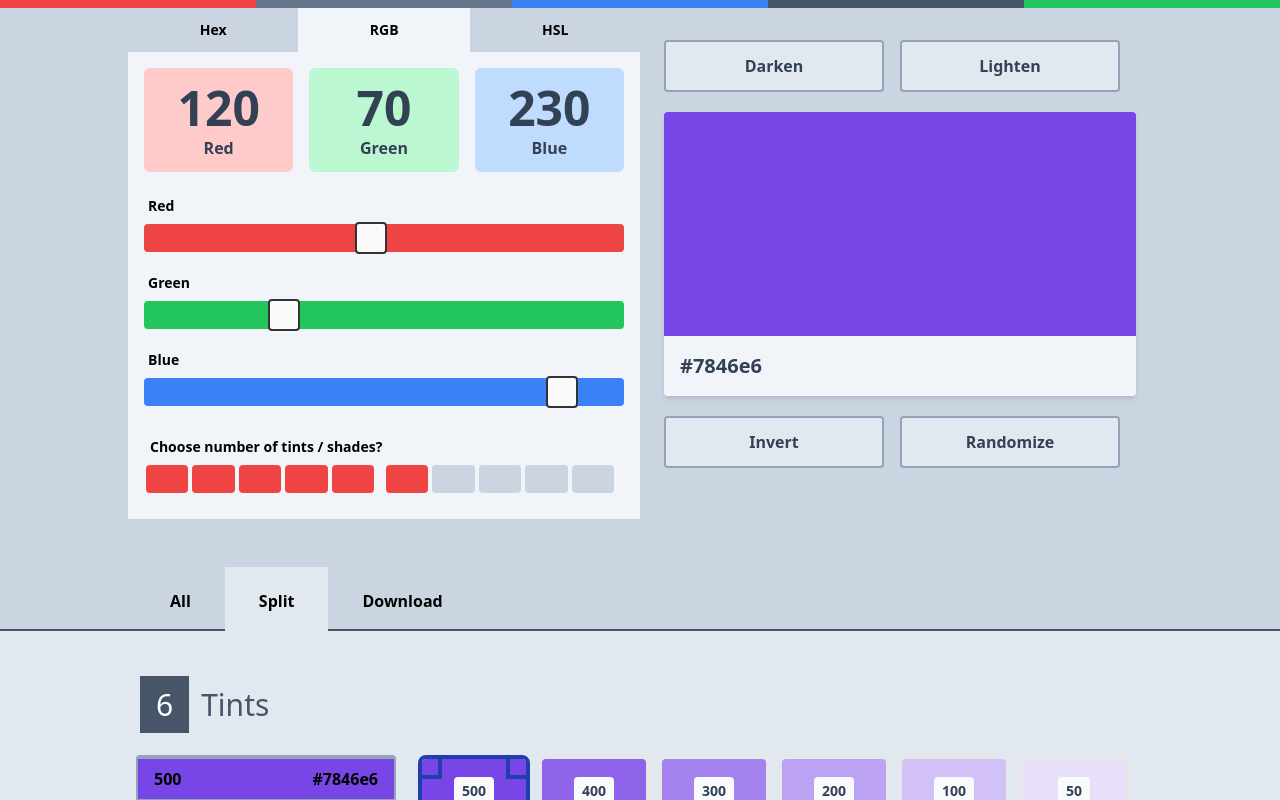
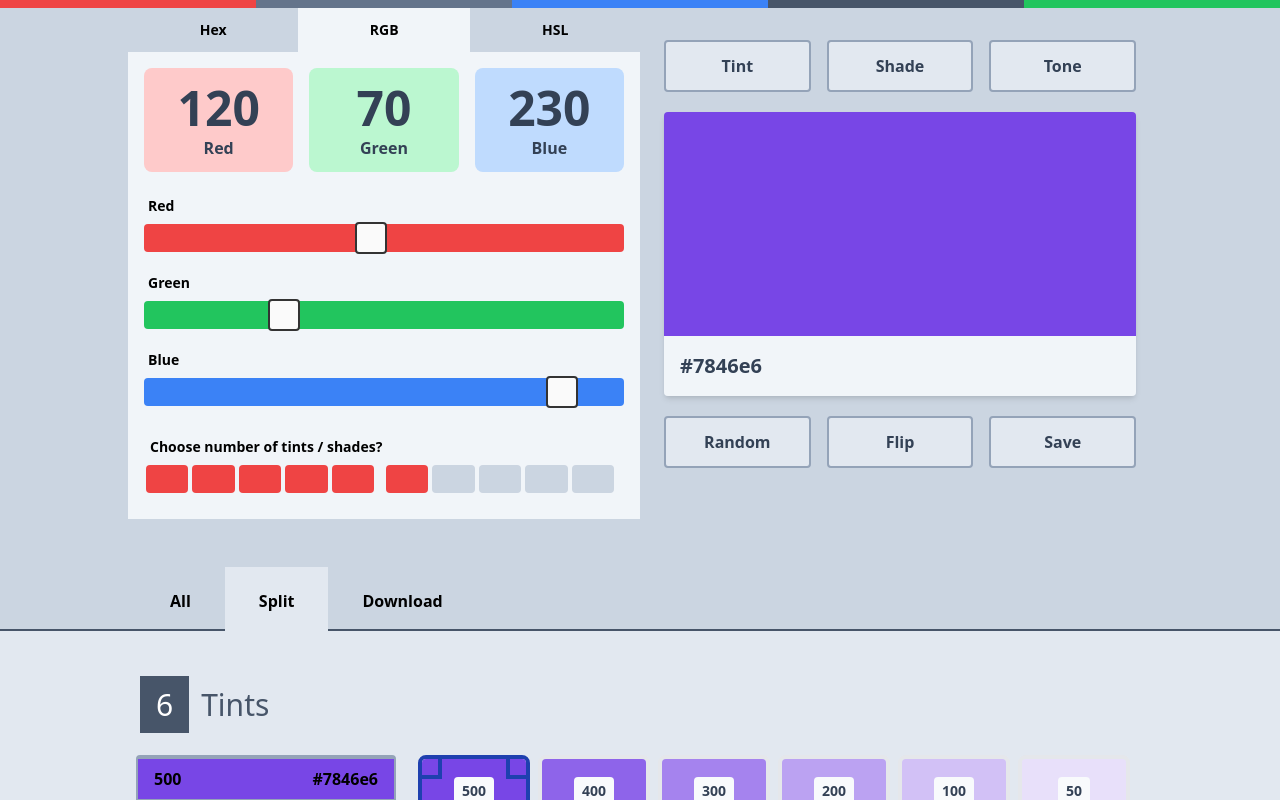
Before and after one commit to reactry/shades, a React (Create React App) app: page / in a window 1280 px wide. Shown: the top 800 px of the page. Built offline with nearby package versions, Linux system fonts and the light colour scheme.

Commit message:
Using 3+3 = 6 button in BigBox * styling changes to BigButton

```diff
--- a/src/BigButton.js
+++ b/src/BigButton.js
@@ -6,7 +6,7 @@ export default function BigButton ({
 }) {
 
 	return (
-		<button onClick={handleClick} className="bg-slate-200 grow basis-0 px-6 py-3 mr-4 text-md font-bold outline-none border-2 border-slate-400 text-slate-700 rounded select-none hover:border-blue-500 hover:text-blue-500 hover:bg-slate-100 focus:border-blue-700 focus:bg-slate-100 focus:text-blue-700 active:bg-slate-300">
+		<button onClick={handleClick} className="bg-slate-200 grow basis-0 px-6 py-3 mr-4 last:mr-0 text-md font-bold outline-none border-2 border-slate-400 text-slate-700 rounded select-none hover:border-blue-500 hover:text-blue-500 hover:bg-slate-100 focus:border-blue-700 focus:bg-slate-100 focus:text-blue-700 active:bg-slate-300">
 			{title}
 		</button>
 	);
--- a/src/KeyboardShortcuts.js
+++ b/src/KeyboardShortcuts.js
@@ -33,7 +33,7 @@ export default function KeyboardShortcuts ({keyboardShortcuts}) {
 					<div>
 						<BigButton title={showShortcuts ? "Hide" : "Show"} handleClick={() => setShowShortcuts(!showShortcuts)} />
 					</div>
-					<div className="text-3xl pt-2">Shortcuts</div>
+					<div className="text-3xl pt-2 pl-4">Shortcuts</div>
 				</div>
 				<div className="px-4 pt-8">
 					{showShortcuts && shortcutItems}
--- a/src/MainComponent/Input/BigBox.js
+++ b/src/MainComponent/Input/BigBox.js
@@ -18,16 +18,18 @@ export default function BigBox ({
 	return (
 		<div className="BigBox px-4 py-8">
 			<div className="flex">
-				<BigButton title="Darken" handleClick={darkenColor} />
-				<BigButton title="Lighten" handleClick={lightenColor} />
+				<BigButton title="Tint" handleClick={lightenColor} />
+				<BigButton title="Shade" handleClick={darkenColor} />
+				<BigButton title="Tone" />
 			</div>
 			<div className="my-5 rounded overflow-hidden shadow-md">
 				<div className="h-40 md:h-56" style={style}></div>
 				<div className="bg-slate-100 px-4 py-4 text-slate-700 font-bold text-xl">{hex}</div>
 			</div>
 			<div className="flex">
-				<BigButton title="Invert" handleClick={invertColor} />
-				<BigButton title="Randomize" handleClick={randomizeColor} />
+				<BigButton title="Random" handleClick={randomizeColor} />
+				<BigButton title="Flip" handleClick={invertColor} />
+				<BigButton title="Save" />
 			</div>
 		</div>
 	);
--- a/src/MainComponent/Input/RGBTab.js
+++ b/src/MainComponent/Input/RGBTab.js
@@ -44,15 +44,15 @@ export default function RGBTab ({
 		<div className="RGBTab select-none">
 
 			<div className="flex text-center font-bold text-slate-700 px-4 space-x-1 md:space-x-4">
-				<div className="grow pt-4 pb-2 bg-red-200 basis-0 rounded-md">
+				<div className="grow pt-4 pb-2 bg-red-200 basis-0 rounded-lg">
 					<div className="text-5xl">{red}</div>
 					<div className="py-1">Red</div>
 				</div>
-				<div className="grow pt-4 pb-2 bg-green-200 basis-0 rounded-md">
+				<div className="grow pt-4 pb-2 bg-green-200 basis-0 rounded-lg">
 					<div className="text-5xl">{green}</div>
 					<div className="py-1">Green</div>
 				</div>
-				<div className="grow pt-4 pb-2 bg-blue-200 basis-0 rounded-md">
+				<div className="grow pt-4 pb-2 bg-blue-200 basis-0 rounded-lg">
 					<div className="text-5xl">{blue}</div>
 					<div className="py-1">Blue</div>
 				</div>
--- a/src/Preferences.js
+++ b/src/Preferences.js
@@ -14,7 +14,7 @@ export default function Preferences () {
 					<div>
 						<BigButton title={showPreferences ? "Hide" : "Show"} handleClick={() => setShowPreferences(!showPreferences)} />
 					</div>
-					<div className="text-3xl pt-2">Preferences</div>
+					<div className="text-3xl pt-2 pl-4">Preferences</div>
 				</div>
 				{showPreferences && <div>
 					<div className="px-4 pt-8">
```
